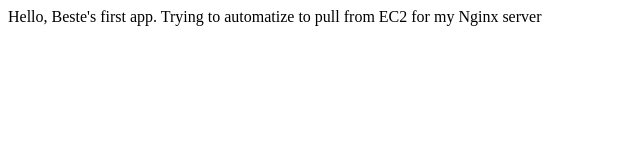
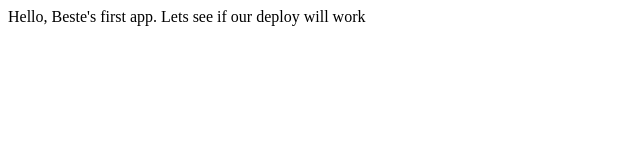
Before and after one commit to bbbayhan/first-ec2-nginx, a plain HTML site: page Downloads/EC2-Project/index.html in a window 1280 px wide. Shown: the whole page, without its empty margins (0-640 px from the left). Drawn offline with Linux system fonts and the light colour scheme.

Commit message:
Change index to see deploy results

```diff
--- a/Downloads/EC2-Project/index.html
+++ b/Downloads/EC2-Project/index.html
@@ -10,6 +10,6 @@
   </head>
 
   <body>
- <span>Hello, Beste's first app. Trying to automatize to pull from EC2 for my Nginx server</span>
+ <span>Hello, Beste's first app. Lets see if our deploy will work</span>
   </body>
 </html>
```
